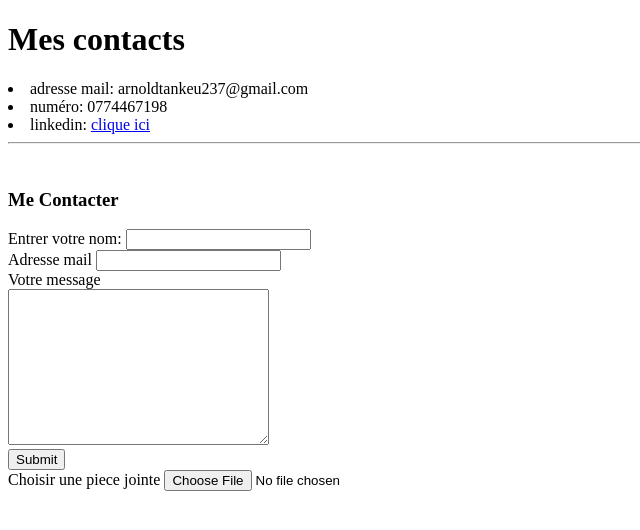
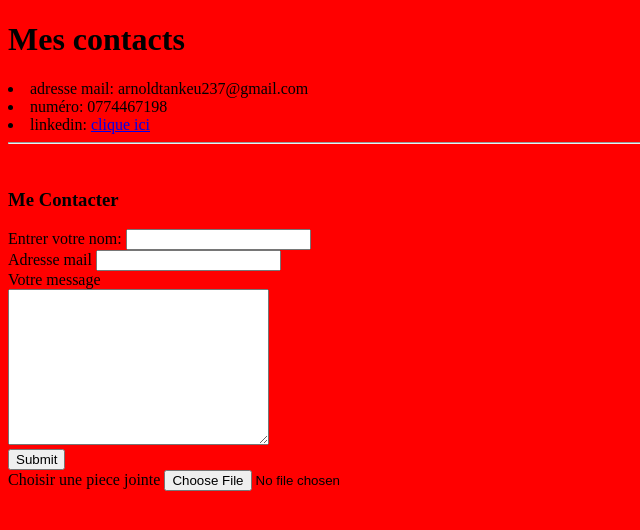
Before and after one commit to nkouenou237/CV, a plain HTML site: page contact.html in a window 1280 px wide. Shown: the whole page, without its empty margins (0-640 px from the left). Drawn offline with Linux system fonts and the light colour scheme.

Commit message:
Add files via upload

```diff
--- a/contact.html
+++ b/contact.html
@@ -4,7 +4,7 @@
     <meta charset="utf-8">
     <title>mes contacts</title>
   </head>
-  <body>
+  <body bgcolor="red">
     <h1>Mes contacts</h1>
     <li>adresse mail: arnoldtankeu237@gmail.com</li>
     <li>numéro: 0774467198</li>
```
Also changed, not shown: Hobbies.html (+1 -1 lines), index.html (+2 -1 lines).
